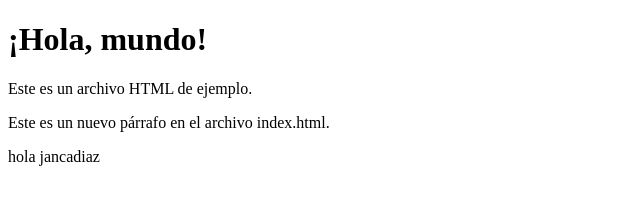
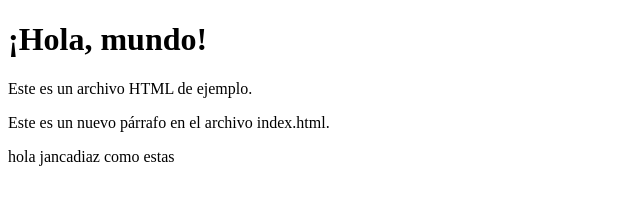
Before and after one commit to jancadiaz/universidad, a plain HTML site: page index.html in a window 1280 px wide. Shown: the full height of the page, 0-640 px from the left. Drawn offline with Linux system fonts and the light colour scheme.

Commit message:
cambio archivo index.html

```diff
--- a/index.html
+++ b/index.html
@@ -11,4 +11,4 @@
 </body>
 </html>
 <p>Este es un nuevo párrafo en el archivo index.html.</p>
-hola jancadiaz
+hola jancadiaz como estas
```
